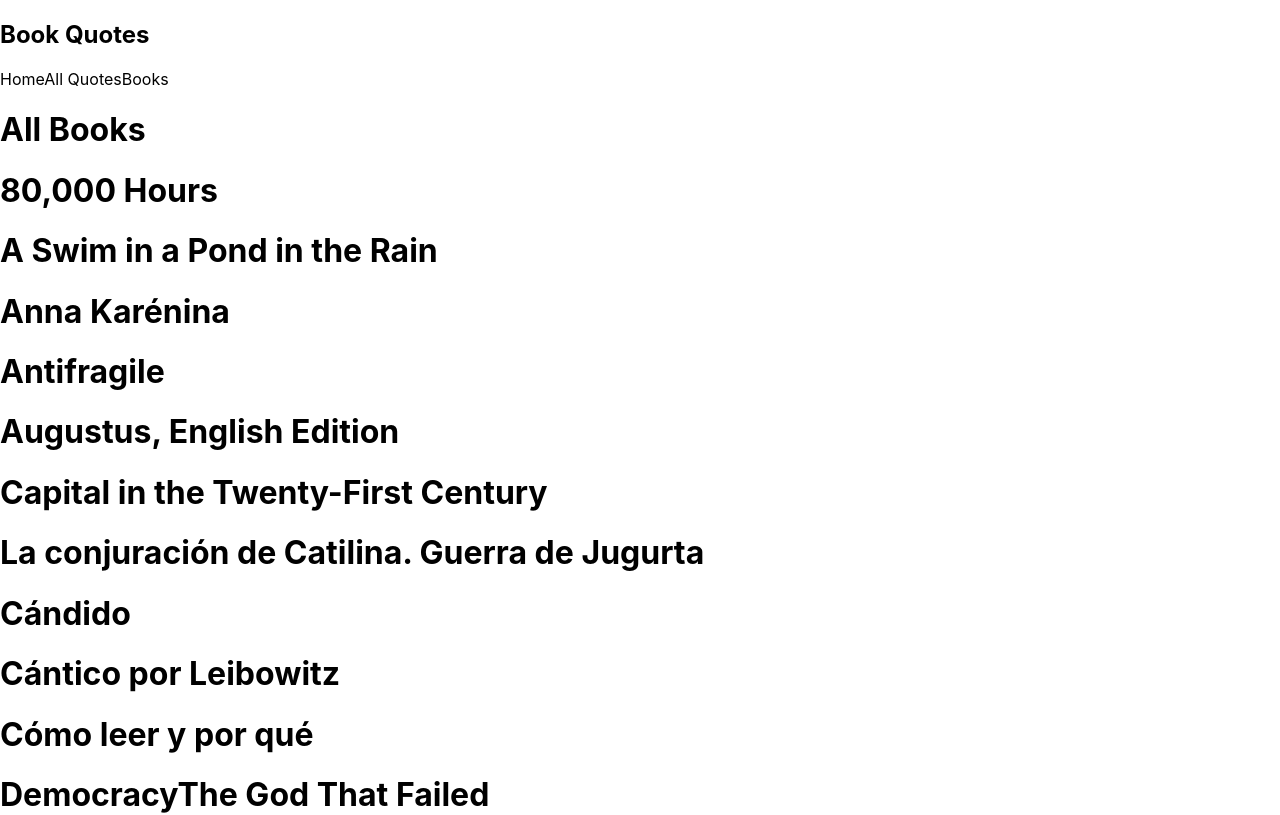
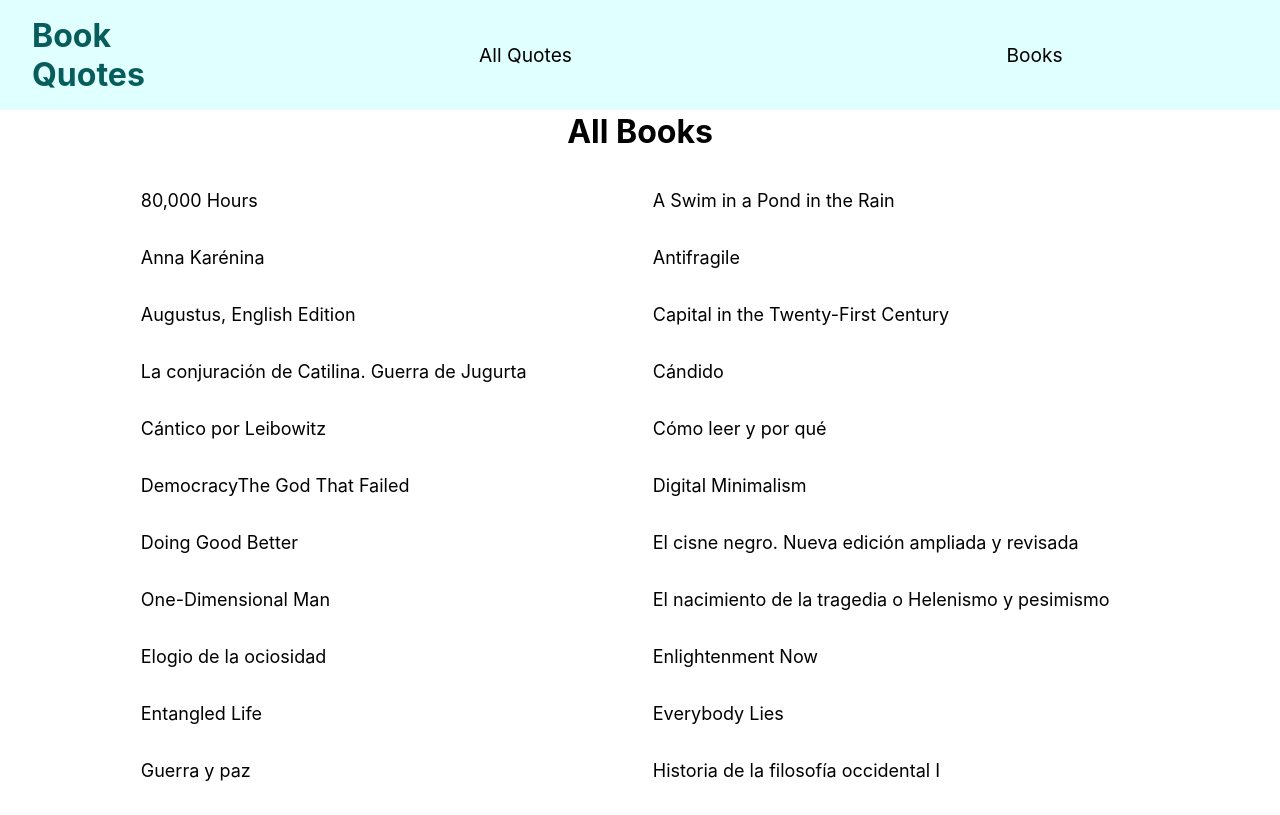
Before and after one commit to matiasop/book-quotes, a Next.js app in the folder book-quotes/: page /books in a window 1280 px wide. Shown: the top 815 px of the page. Built offline with nearby package versions, Linux system fonts and the light colour scheme.

Commit message:
add navbar and book titles styles

```diff
--- a/book-quotes/components/Navbar.js
+++ b/book-quotes/components/Navbar.js
@@ -1,14 +1,14 @@
 import Link from 'next/link'
+import styles from '../styles/Navbar.module.css'
 
 const Navbar = () => {
   return (
-    <nav>
-      <div>
-        <h1>Book Quotes</h1>
-        <Link href="/"><a>Home</a></Link>
-        <Link href="/quotes"><a>All Quotes</a></Link>
-        <Link href="/books"><a>Books</a></Link>
-      </div>
+    <nav className={styles.navbar}>
+      <Link href="/"><a><h1 className={styles.title}>Book Quotes</h1></a></Link>
+        <div className={styles.link}>
+          <Link href="/quotes"><a className={styles.button} >All Quotes</a></Link>
+          <Link href="/books"><a className={styles.button} >Books</a></Link>
+        </div>
     </nav>
   )
 }
--- a/book-quotes/pages/books/index.tsx
+++ b/book-quotes/pages/books/index.tsx
@@ -3,6 +3,7 @@
 import Link from 'next/link'
 import { GetStaticProps } from "next"
 import data from '../../data/quotes_complete_indexed.json'
+import styles from '../../styles/Books.module.css'
 
 export const getStaticProps: GetStaticProps = async (context) => {
   const booksList: BookListType[] = getBookList(data);
@@ -14,17 +15,19 @@
 
 const Book = ({ booksList }: { booksList: BookListType[] }) => {
   return (
-    <div>
+    <div className={styles.booklist} >
       <h1>All Books</h1>
-      {booksList.map((book: BookListType) => (
-        <div key={book.id.toString()}>
-          <Link href={`/books/${book.id.toString()}`}>
-            <a>
-              <h1>{book.title}</h1>
-            </a>
-          </Link>
+      <div className={styles.titles}>
+        {booksList.map((book: BookListType) => (
+          <div className={styles.title} key={book.id.toString()}>
+            <Link href={`/books/${book.id.toString()}`}>
+              <a className={styles.link}>
+                <p>{book.title}</p>
+              </a>
+            </Link>
+          </div>
+        ))}
         </div>
-      ))}
     </div>
   )
 }
--- a/book-quotes/pages/index.tsx
+++ b/book-quotes/pages/index.tsx
@@ -6,7 +6,6 @@
 export default function Home() {
   return (
     <div className={styles.container}>
-      <h1>hola mundo</h1>
       <Link href="/quotes">
         <a>All Quotes</a>
       </Link>
--- /dev/null
+++ b/book-quotes/styles/Books.module.css
@@ -0,0 +1,30 @@
+.booklist {
+  text-align: center;
+  margin-top: 7rem;
+}
+
+.titles {
+  display: flex;
+  flex-wrap: wrap;
+  justify-content: center;
+}
+
+.title {
+  width: 40%;
+  padding: 0 1%;
+}
+
+@media only screen and (max-width: 600px) {
+  .title {
+    width: 70%;
+  }
+}
+
+.link {
+  font-size: large;
+  text-align: left;
+}
+
+.link:hover {
+  text-decoration: underline;
+}
--- /dev/null
+++ b/book-quotes/styles/Navbar.module.css
@@ -0,0 +1,30 @@
+.navbar {
+  background-color: lightcyan;
+  margin-top: 0;
+  display: flex;
+  align-items: center;
+  justify-content: space-between;
+  /* fix navbar */
+  top: 0;
+  position: fixed;
+  width: 100%;
+}
+
+.link {
+  width: 80%;
+  height: 100%;
+  display: flex;
+  justify-content: space-around;
+  font-size: larger;
+}
+
+.title {
+  margin: 1rem 2rem;
+  font-size: 2rem;
+  color: rgb(7, 92, 92);
+}
+
+.button:hover {
+  /* font-weight: bold; */
+  color: darkcyan;
+}
--- /dev/null
+++ b/book-quotes/utils/getBooksList.js
@@ -0,0 +1,25 @@
+// import QuoteType from './QuoteType'
+// import BookListType from './BookListType'
+
+// const getBooksList = (data: Object): BookListType[] => {
+//   const titles: String[] = Object.keys(data);
+//   let bookList: BookListType[] = [];
+//   titles.forEach((title: String) => {
+//     let first_quote: QuoteType = data[title][0];
+//     bookList.push({'title': first_quote.book_title, 'id': first_quote.book_id})
+//   });
+
+//   return bookList;
+// }
+
+const getBooksList = (data) => {
+  const titles = Object.keys(data);
+  let bookList  = [];
+  titles.forEach((title) => {
+    let first_quote = data[title][0];
+    bookList.push({'title': first_quote.book_title, 'id': first_quote.book_id})
+  });
+
+  return bookList;
+}
+export default getBooksList;
--- a/book-quotes/utils/getBooksList.ts
+++ /dev/null
@@ -1,15 +0,0 @@
-import QuoteType from './QuoteType'
-import BookListType from './BookListType'
-
-const getBooksList = (data: Object): BookListType[] => {
-  const titles: String[] = Object.keys(data);
-  let bookList: BookListType[] = [];
-  titles.forEach((title: String) => {
-    let first_quote: QuoteType = data[title][0];
-    bookList.push({'title': first_quote.book_title, 'id': first_quote.book_id})
-  });
-
-  return bookList;
-}
-
-export default getBooksList;
```
Also changed, not shown: book-quotes/styles/Home.module.css (deleted, +0 -121 lines), book-quotes/utils/getQuotesList.js (added, +20 -0 lines), book-quotes/utils/getQuotesList.ts (deleted, +0 -12 lines).
